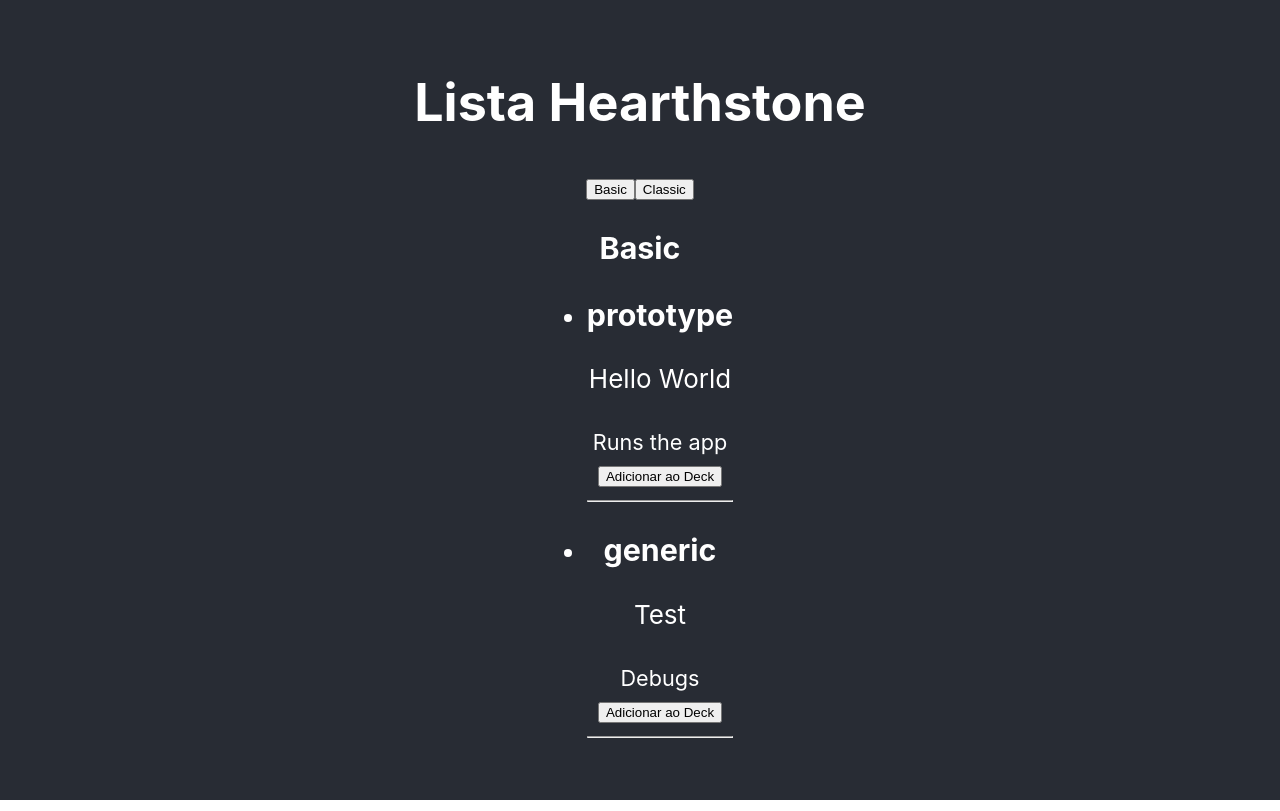
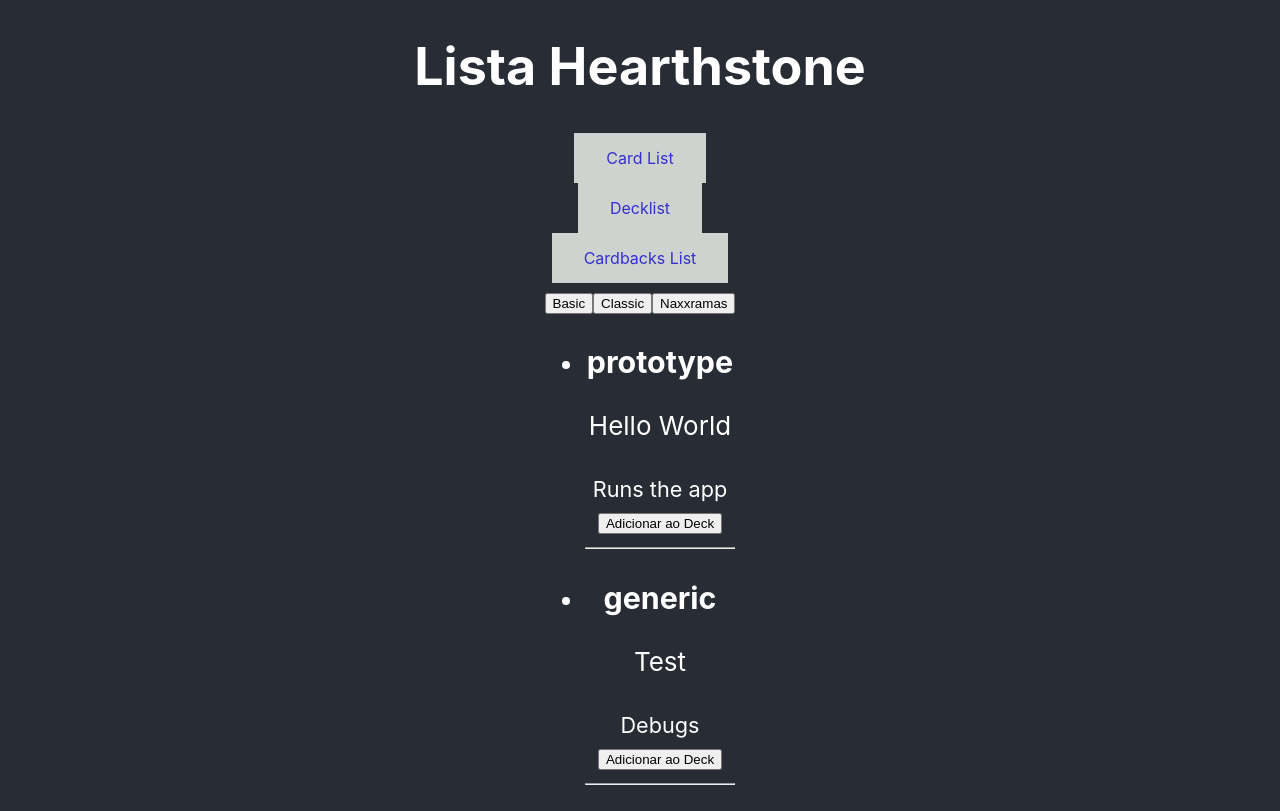
Before and after one commit to TheoBR00/Projeto2-node-react, a React (Create React App) app in the folder projeto2-react/: page /cards in a window 1280 px wide. Built offline with nearby package versions, Linux system fonts and the light colour scheme; no server answers.

Commit message:
Arquivos atualizados

```diff
--- a/projeto2-react/src/App.css
+++ b/projeto2-react/src/App.css
@@ -24,6 +24,23 @@
   color: white;
 }
 
+.button {
+    background-color: #cfd3cf;
+    border: none;
+    color: rgb(51, 48, 207);
+    padding: 15px 32px;
+    text-align: center;
+    text-decoration: none;
+    display: inline-block;
+    font-size: 16px;
+}​​
+
+ul {
+  list-style-type: none;
+
+}
+
+
 .App-link {
   color: #61dafb;
 }
--- a/projeto2-react/src/App.js
+++ b/projeto2-react/src/App.js
@@ -8,6 +8,9 @@ function App() {
       <div className="App">
         <header className="App-header">
           <h1>Lista Hearthstone</h1>
+          <a href="./cards/?Basic" class="button">Card List</a>
+          <a href="./decks" class="button">Decklist</a>
+          <a href="./cardbacks" class="button">Cardbacks List</a>
           <Routes />
         </header>
       </div>
--- a/projeto2-react/src/cardbacks.jsx
+++ b/projeto2-react/src/cardbacks.jsx
@@ -1,6 +1,7 @@
 import React, { Component } from 'react'
 import { Redirect } from 'react-router-dom'
 import axios from 'axios'
+import './App.css';
 
 
 
--- a/projeto2-react/src/cards.jsx
+++ b/projeto2-react/src/cards.jsx
@@ -1,29 +1,36 @@
 import React, { Component } from 'react'
 import { Redirect } from 'react-router-dom'
 import axios from 'axios'
+import { request } from 'http'
+import './App.css';
 
 
 
 export default class Cards extends Component {
     constructor(props) {
         super(props)
+        console.log(window.location.search)
+        var setString = window.location.search.substring(1)
         this.state = {lista: [
             {name: 'prototype', type:'Hello World', text:'Runs the app'},
             {name: 'generic', type:'Test', text:'Debugs'}
-        ], cardset: {set:'Basic'} }
+        ], cardset: {set: setString} }
         console.log("AAAAAAAAA");
+        /*
         console.log(localStorage.getItem("set"));
         if (localStorage.getItem("set") != null) {
             this.state.cardset.set = localStorage.getItem("dset");
         }
-
+        */
 
         this.handleButton = this.handleButton.bind(this)
     }
 
     async componentDidMount() {
+
+        console.log("CCCCCCCCCCCCC")
         console.log(this.state.cardset)
-        await axios.get('http://localhost:3000/api/cardset/',this.state.cardset)
+        await axios.get('http://localhost:3000/api/cardset/',{params: this.state.cardset})
             .then(resp=> {
                 if(Math.floor(resp.status/100) === 2) {
                     this.setState({lista:resp.data,
@@ -66,6 +73,7 @@ export default class Cards extends Component {
             <div>
             <button onClick={this.handleButton} value="Basic">Basic</button>
             <button onClick={this.handleButton} value="Classic">Classic</button>
+            <button onClick={this.handleButton} value="Naxxramas">Naxxramas</button>
             <h3>{this.state.cardset.set}</h3>
                 <ul>
                     {liCards}
@@ -82,10 +90,12 @@ export default class Cards extends Component {
         console.log(this.state)
         this.setState(handleState(this.state,event))
 
+        /*
         localStorage.setItem("set",this.state.cardset.set);
         console.log(localStorage.getItem("set"));
+        */
+        window.location.href="./?" + this.state.cardset.set;
 
-        //window.location.reload();
     }
 
 
@@ -112,7 +122,7 @@ export default class Cards extends Component {
             .catch(erro => console.log(erro));
 
 
-        window.location.href="./decks"
+    window.location.href="./decks"
     }
 
 }
--- a/projeto2-react/src/decks.jsx
+++ b/projeto2-react/src/decks.jsx
@@ -1,6 +1,7 @@
 import React, { Component } from 'react'
 import { Redirect } from 'react-router-dom'
 import axios from 'axios'
+import './App.css';
 
 
 
--- a/projeto2-react/src/usuarios.jsx
+++ b/projeto2-react/src/usuarios.jsx
@@ -1,6 +1,7 @@
 import React, { Component } from 'react'
 import { Redirect } from 'react-router-dom'
 import axios from 'axios'
+import './App.css';
 
 
 
```
Also changed, not shown: 1 other file (tests, documents, lock files or other folders).
